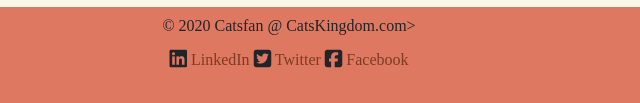
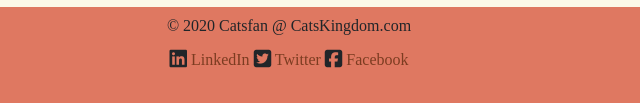
Before and after one commit to Vicpa34/Homework2, a plain HTML site: page index.html in a window 1280 px wide. Shown: the part 697-800 px from the top of the page, 351-991 px from the left. Drawn offline with nearby package versions, Linux system fonts and the light colour scheme.

Commit message:
Last commit

```diff
--- a/index.html
+++ b/index.html
@@ -139,7 +139,7 @@
 
     <!-- START OF FOOTER SECTION -->
     <div class="footer">
-      <p class="footer1 copyright">© 2020 Catsfan @ CatsKingdom.com></p>
+      <p class="footer1 copyright">© 2020 Catsfan @ CatsKingdom.com</p>
       <p class="footer2">
         <i class="footer1 fab fa-linkedin fa-lg"></i><a class="footer-link" href="https://www.linkedin.com/in/catsfan/"> LinkedIn</a>
         <i class="footer1 fab fa-twitter-square fa-lg"></i><a class="footer-link" href="https://twitter.com/catsfan"> Twitter</a>
```
